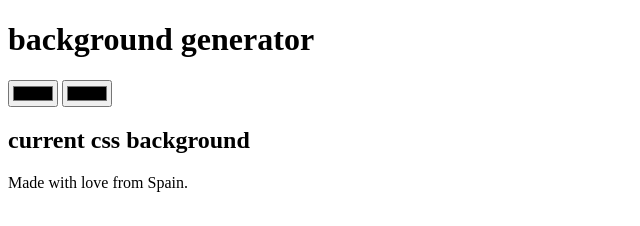
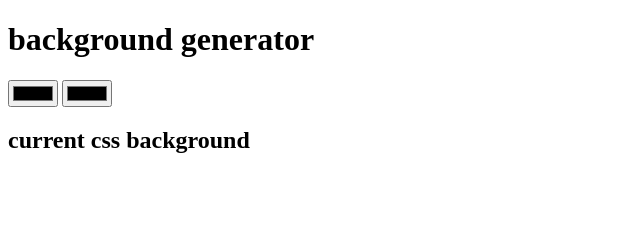
Before and after one commit to Esemega/backgroundGenerator, a plain HTML site: page index.html in a window 1280 px wide. Shown: the whole page, without its empty margins (0-640 px from the left). Drawn offline with Linux system fonts and the light colour scheme.

Commit message:
Adding style sheet and removind footer

```diff
--- a/index.html
+++ b/index.html
@@ -5,6 +5,8 @@
     <meta name="viewport" content="width=device-width, initial-scale=1.0">
     <meta http-equiv="X-UA-Compatible" content="ie=edge">
     <title>Backgound generator</title>
+
+    <link rel="stylesheet" href="style.css">
 </head>
 <body>
     <h1>background generator</h1>
@@ -13,7 +15,4 @@
     <h2>current css background</h2>
     <h3></h3>
 </body>
-<footer>
-    Made with love from Spain.
-</footer>
 </html>
```
